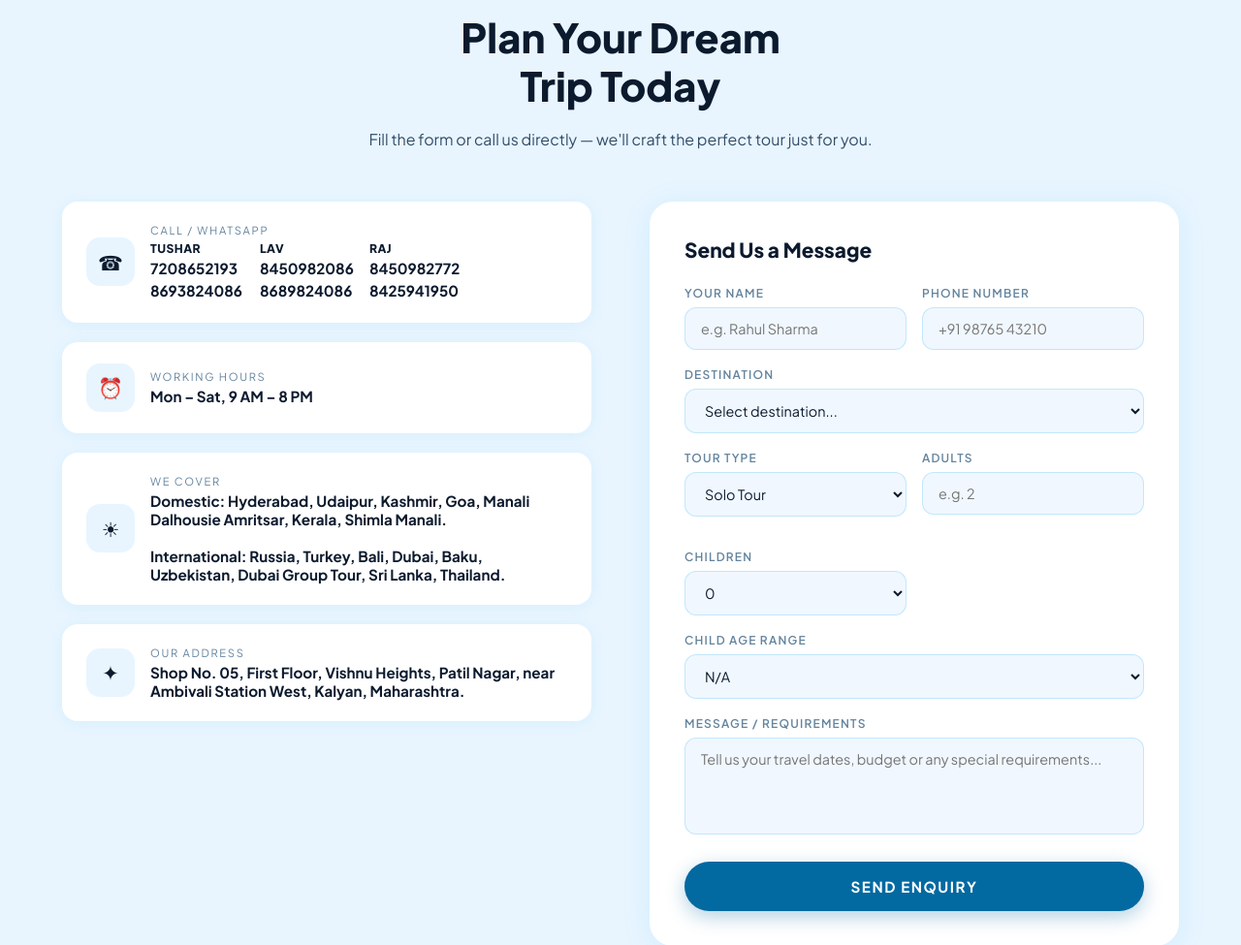
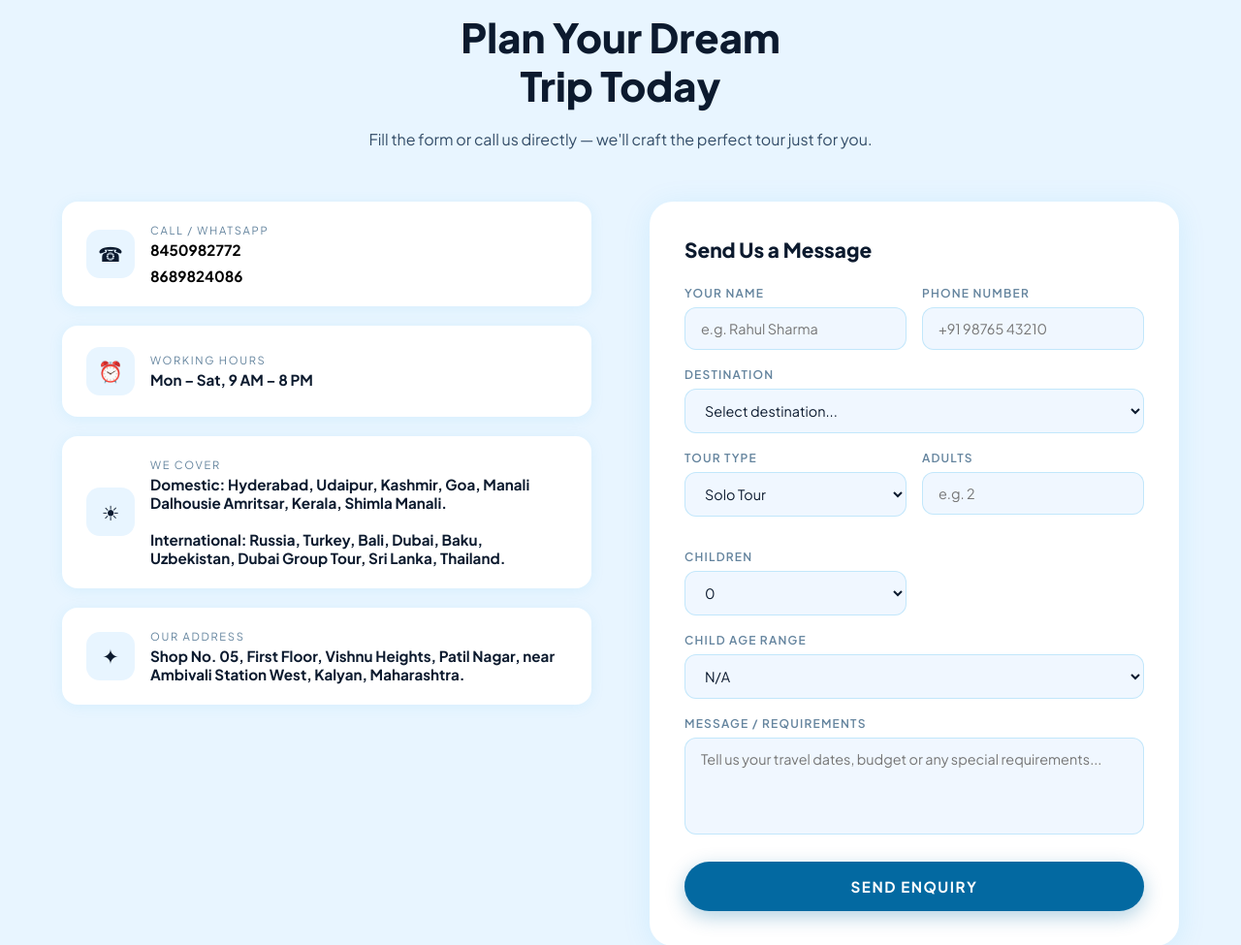
Before and after one commit to mynexasolutions-spec/Raj-Tours-Travels, a Flask app: page /contact in a window 1280 px wide. Shown: the part 1618-2593 px from the top of the page at 97% size. Run offline with Flask 3, Linux system fonts and the light colour scheme; some web fonts are replaced.

Commit message:
Update contact numbers and styling in footer and contact page

```diff
--- a/templates/components/footer.html
+++ b/templates/components/footer.html
@@ -62,19 +62,10 @@
       <div class="footer-col-title">Contact</div>
       <ul class="footer-links footer-contact-list">
         <li class="footer-phone-person">
-          <span>Tushar</span>
-          <a href="tel:+917208652193">7208652193</a>
-          <a href="tel:+918693824086">8693824086</a>
+          <a href="tel:+918450982772">8450982772</a>
         </li>
         <li class="footer-phone-person">
-          <span>Lav</span>
-          <a href="tel:+918450982086">8450982086</a>
           <a href="tel:+918689824086">8689824086</a>
-        </li>
-        <li class="footer-phone-person">
-          <span>Raj</span>
-          <a href="tel:+918450982772">8450982772</a>
-          <a href="tel:+918425941950">8425941950</a>
         </li>
         <li><a href="https://wa.me/918450982772?text=Hi%20Raj%20Tours%20%26%20Travels!" target="_blank" rel="noopener">WhatsApp Us</a></li>
         <li><a href="mailto:rajtoursandtravels009@gmail.com">rajtoursandtravels009@gmail.com</a></li>
--- a/templates/pages/contact.html
+++ b/templates/pages/contact.html
@@ -57,22 +57,9 @@
         <div class="contact-icon">&#9742;</div>
         <div>
           <div class="contact-label">Call / WhatsApp</div>
-          <div class="contact-val contact-phone-list">
-            <div class="contact-phone-person">
-              <span>Tushar</span>
-              <a href="tel:+917208652193">7208652193</a>
-              <a href="tel:+918693824086">8693824086</a>
-            </div>
-            <div class="contact-phone-person">
-              <span>Lav</span>
-              <a href="tel:+918450982086">8450982086</a>
-              <a href="tel:+918689824086">8689824086</a>
-            </div>
-            <div class="contact-phone-person">
-              <span>Raj</span>
-              <a href="tel:+918450982772">8450982772</a>
-              <a href="tel:+918425941950">8425941950</a>
-            </div>
+          <div class="contact-val contact-phone-list" style="display: flex; flex-direction: column; gap: 8px;">
+            <a href="tel:+918450982772" style="display: block; color: black; text-decoration: none;">8450982772</a>
+            <a href="tel:+918689824086" style="display: block; color: black; text-decoration: none;">8689824086</a>
           </div>
         </div>
       </div>
```
